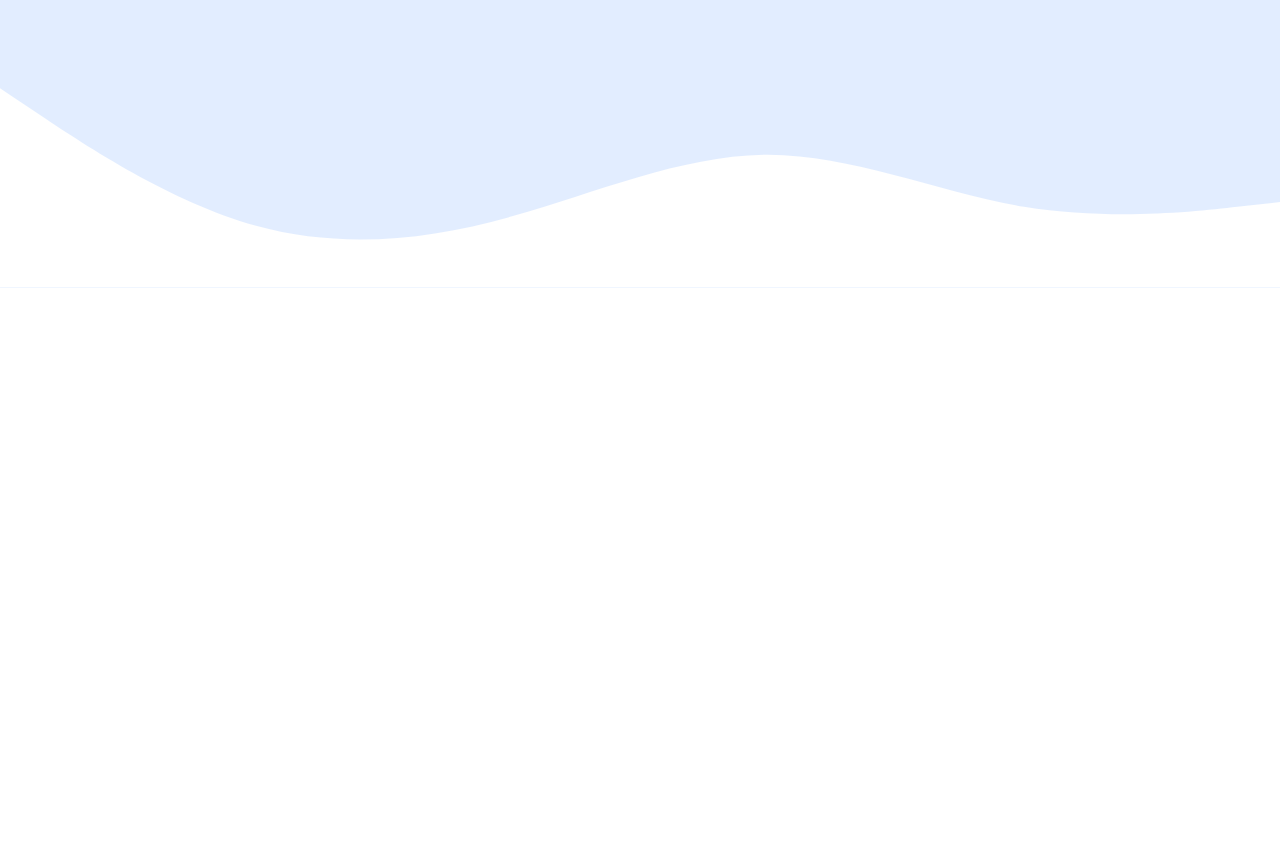
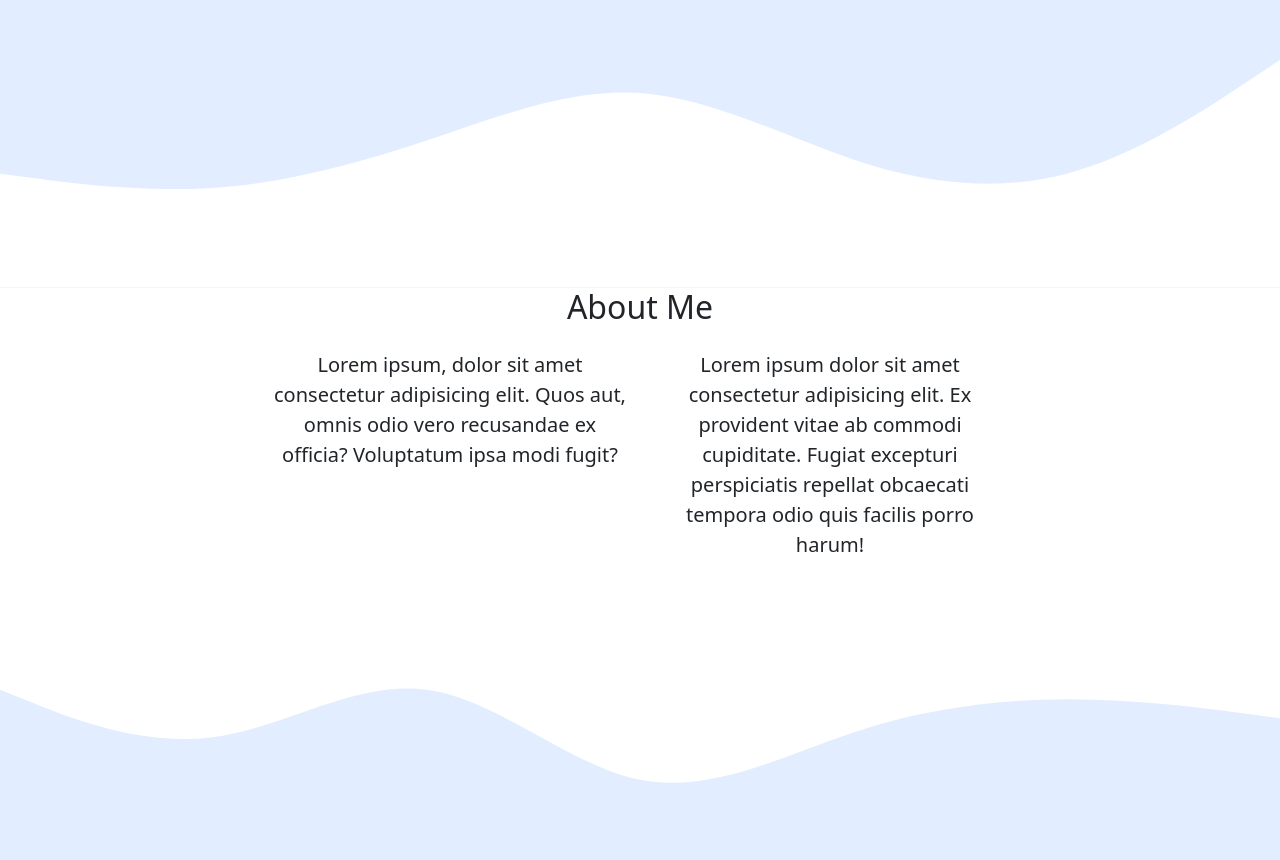
Before and after one commit to Aldisapoetra/latihan-bootstrap, a plain HTML site: page index.html in a window 1280 px wide. Shown: the part 414-1274 px from the top of the page. Before the commit the page ends 800 px from the top, so only its background shows below. Drawn offline with nearby package versions, Linux system fonts and the light colour scheme.

Commit message:
Menambahkan about

```diff
--- a/index.html
+++ b/index.html
@@ -46,11 +46,36 @@
         <p class="lead">Frontend Developer</p>
         <svg xmlns="http://www.w3.org/2000/svg" viewBox="0 0 1440 320">
             <path fill="#fff" fill-opacity="1"
-                d="M0,96L48,128C96,160,192,224,288,250.7C384,277,480,267,576,240C672,213,768,171,864,170.7C960,171,1056,213,1152,229.3C1248,245,1344,235,1392,229.3L1440,224L1440,320L1392,320C1344,320,1248,320,1152,320C1056,320,960,320,864,320C768,320,672,320,576,320C480,320,384,320,288,320C192,320,96,320,48,320L0,320Z">
+                d="M0,192L40,197.3C80,203,160,213,240,208C320,203,400,181,480,154.7C560,128,640,96,720,101.3C800,107,880,149,960,176C1040,203,1120,213,1200,192C1280,171,1360,117,1400,90.7L1440,64L1440,320L1400,320C1360,320,1280,320,1200,320C1120,320,1040,320,960,320C880,320,800,320,720,320C640,320,560,320,480,320C400,320,320,320,240,320C160,320,80,320,40,320L0,320Z">
             </path>
         </svg>
     </section>
     <!-- Akhir jumbotron -->
+
+    <!-- About -->
+    <section id="about">
+        <div class="container text-center">
+            <div class="row mb-3">
+                <div class="col">
+                    <h2>About Me</h2>
+                </div>
+            </div>
+            <div class="row justify-content-center fs-5">
+                <div class="col-md-4">
+                    <p>Lorem ipsum, dolor sit amet consectetur adipisicing elit. Quos aut, omnis odio vero recusandae ex officia? Voluptatum ipsa modi fugit?</p>
+                </div>
+                <div class="col-md-4">
+                    <p>Lorem ipsum dolor sit amet consectetur adipisicing elit. Ex provident vitae ab commodi cupiditate. Fugiat excepturi perspiciatis repellat obcaecati tempora odio quis facilis porro harum!</p>
+                </div>
+            </div>
+        </div>
+        <svg xmlns="http://www.w3.org/2000/svg" viewBox="0 0 1440 320">
+            <path fill="#e2edff" fill-opacity="1"
+                d="M0,128L40,144C80,160,160,192,240,181.3C320,171,400,117,480,128C560,139,640,213,720,229.3C800,245,880,203,960,176C1040,149,1120,139,1200,138.7C1280,139,1360,149,1400,154.7L1440,160L1440,320L1400,320C1360,320,1280,320,1200,320C1120,320,1040,320,960,320C880,320,800,320,720,320C640,320,560,320,480,320C400,320,320,320,240,320C160,320,80,320,40,320L0,320Z">
+            </path>
+        </svg>
+    </section>
+    <!-- Akhir About -->
 
 
 
```
